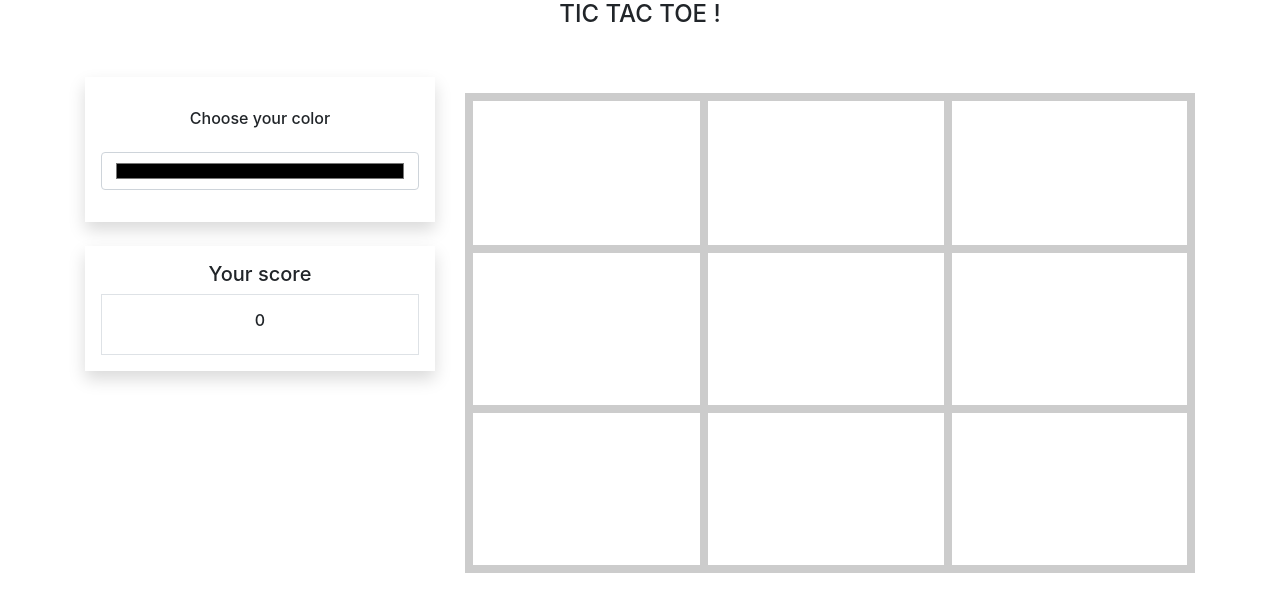
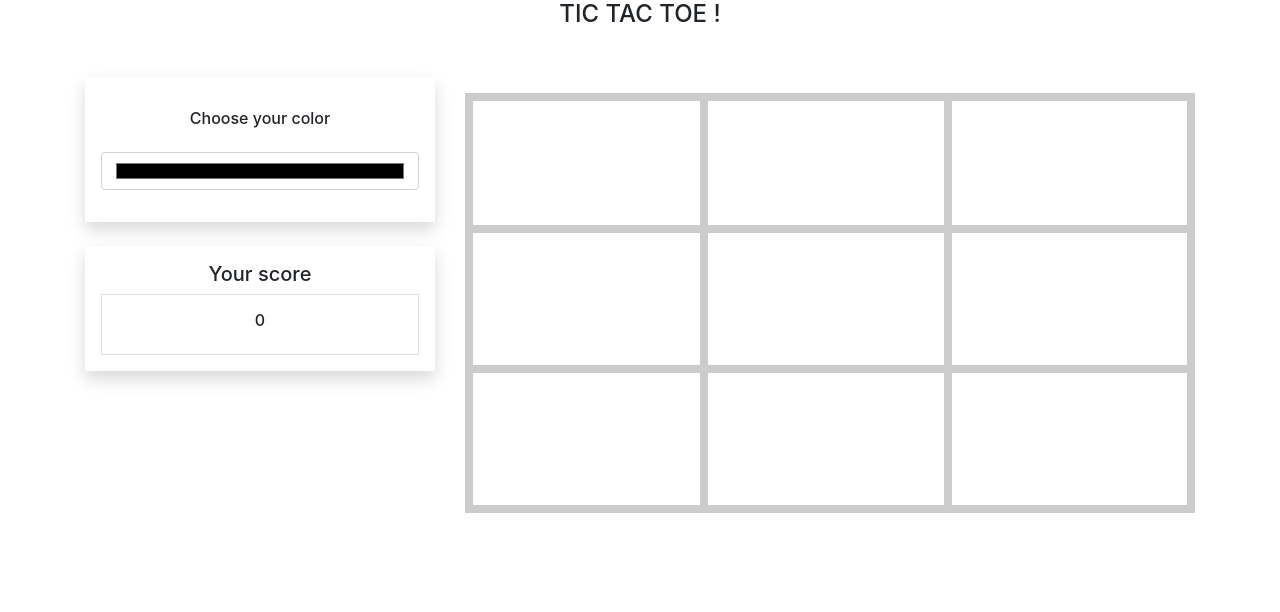
Before and after one commit to sheron184/ticTacToe, a PHP site: page / in a window 1280 px wide. Shown: the top 612 px of the page. Run offline with PHP 8.4, Linux system fonts and the light colour scheme.

Commit message:
box height

```diff
--- a/styles.css
+++ b/styles.css
@@ -5,7 +5,7 @@
 	tr
 }
 .check-box{
-	height: 160px;
+	height: 140px;
 	transition: background 1s;
 	cursor: pointer;
 	padding-top: 5px;
```
